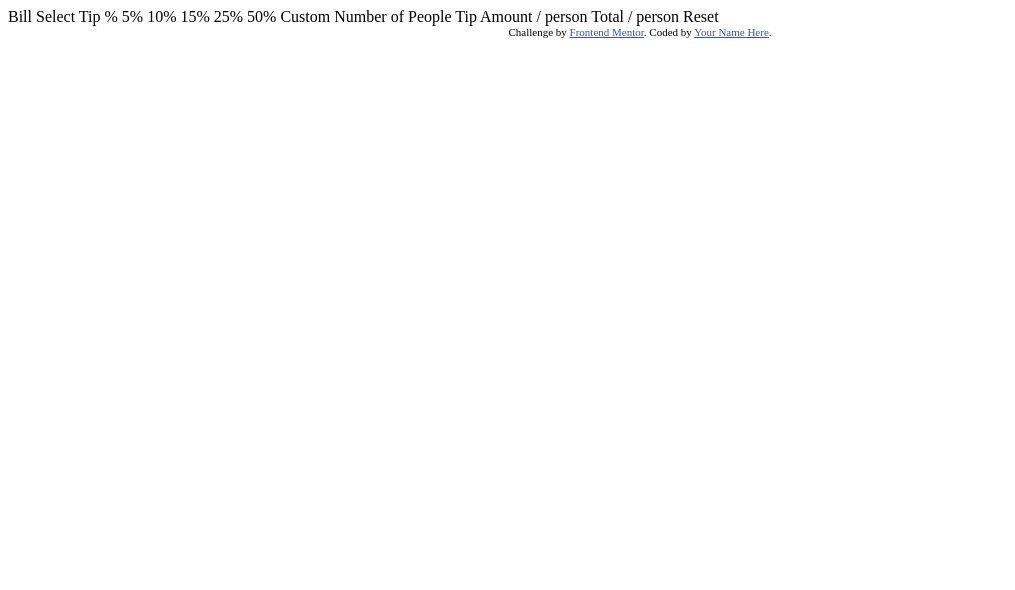
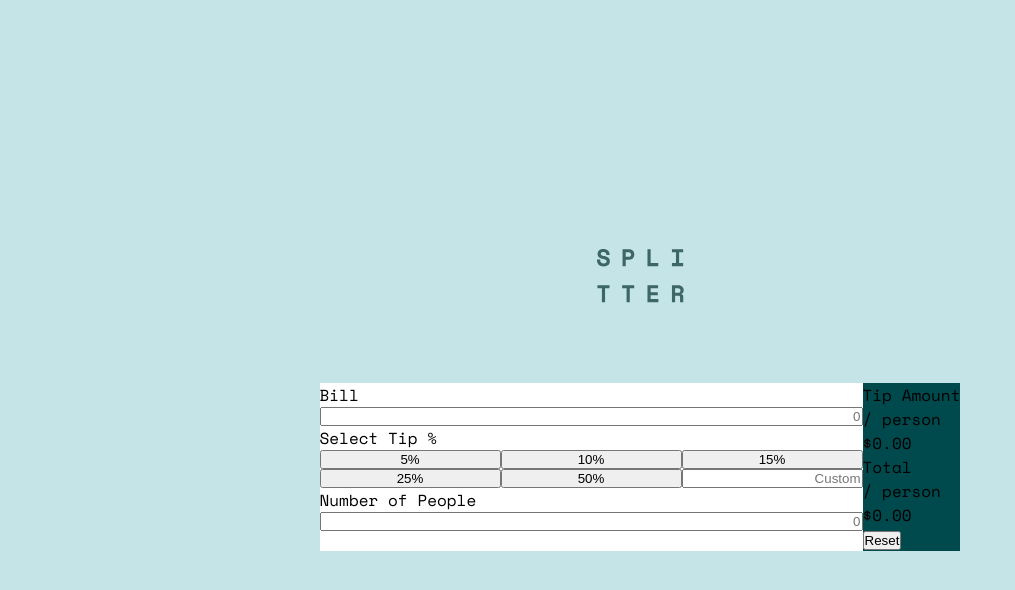
Before and after one commit to CJCameron13/tip-calculator-app-main, a plain HTML site: page index.html in a window 1280 px wide. Shown: the whole page, without its empty margins (0-1015 px from the left). Drawn offline with nearby package versions, Linux system fonts and the light colour scheme.

Commit message:
Update index.html

```diff
--- a/index.html
+++ b/index.html
@@ -5,40 +5,67 @@
   <meta name="viewport" content="width=device-width, initial-scale=1.0"> <!-- displays site properly based on user's device -->
 
   <link rel="icon" type="image/png" sizes="32x32" href="./images/favicon-32x32.png">
+  <link rel="stylesheet" href="styles.css">
+
+  <link rel="preconnect" href="https://fonts.googleapis.com">
+  <link rel="preconnect" href="https://fonts.gstatic.com" crossorigin>
+  <link href="https://fonts.googleapis.com/css2?family=Space+Mono:ital,wght@0,400;0,700;1,400;1,700&display=swap" rel="stylesheet">
 
   <title>Frontend Mentor | Tip calculator app</title>
 
-  <!-- Feel free to remove these styles or customise in your own stylesheet 👍 -->
-  <style>
-    .attribution { font-size: 11px; text-align: center; }
-    .attribution a { color: hsl(228, 45%, 44%); }
-  </style>
+
 </head>
 <body>
 
-  Bill
+  <img src="/images/logo.svg" alt="Splitter Logo">
 
-  Select Tip %
-  5%
-  10%
-  15%
-  25%
-  50%
-  Custom
+  <div id="main-container">
+    <form id="calculation-container">
+      <div class="input-container">
+        <label for="bill">Bill</label>
+        <input type="text" name="bill" id="bill" placeholder="0">
+      </div>
 
-  Number of People
+      <div id="tip-group">
+        <p>Select Tip %</p>
+        <div id="tip-grid">
+          <button class="percentage-button">5%</button>
+          <button class="percentage-button">10%</button>
+          <button class="percentage-button">15%</button>
+          <button class="percentage-button">25%</button>
+          <button class="percentage-button">50%</button>
+          <input type="text" name="custom" id="custom" placeholder="Custom">
+        </div>
+      </div>
 
-  Tip Amount
-  / person
+      <div class="input-container">
+        <label for="number of people">Number of People</label>
+        <input type="text" name="number of people" id="number-of-people" placeholder="0">
+      </div>
+    </form>
 
-  Total
-  / person
+    <div id="results-container">
+      <div id="results-group">
+        <div class="result-line">
+          <div class="result-label">
+            <p>Tip Amount</p>
+            <p>/ person</p>
+          </div>
+          <p id="tip-per-person">$0.00</p>
+        </div>
 
-  Reset
+        <div class="result-line">
+          <div class="result-label">
+            <p>Total</p>
+            <p>/ person</p>
+          </div>
+          <p id="total-per-person">$0.00</p>
+        </div>
+      </div>
 
-  <div class="attribution">
-    Challenge by <a href="https://www.frontendmentor.io?ref=challenge" target="_blank">Frontend Mentor</a>.
-    Coded by <a href="#">Your Name Here</a>.
+      <button id="reset-button">Reset</button>
+    </div>
   </div>
+
 </body>
 </html>
```
